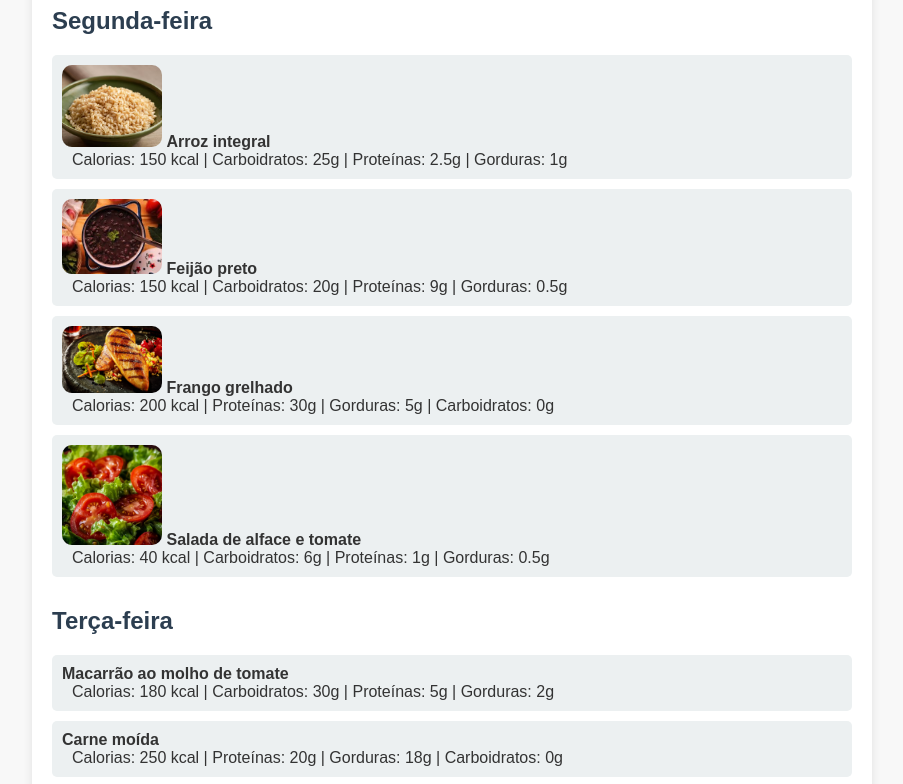
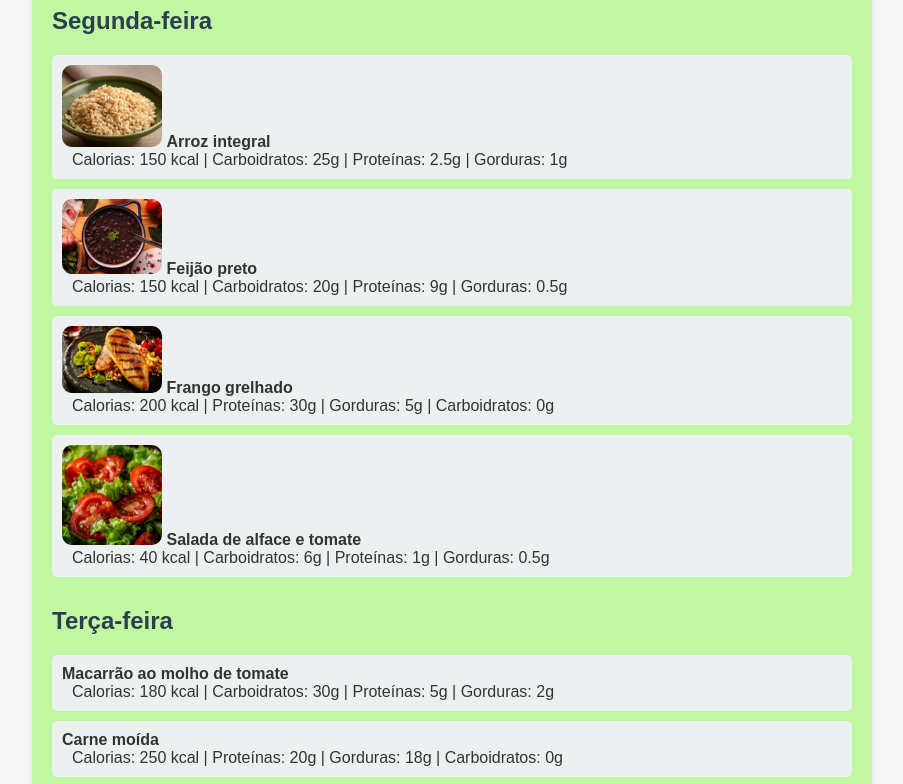
Before and after one commit to MarxWesley/devopsClass, a plain HTML site: page index.html in a window 1280 px wide. Shown: the part 113-897 px from the top of the page, without its empty margins (188-1091 px from the left). Drawn offline with Linux system fonts and the light colour scheme.

Commit message:
style: changing color of the body menu

```diff
--- a/styles.css
+++ b/styles.css
@@ -8,7 +8,7 @@ h1, h2 {
     color: #2c3e50;
 }
 .cardapio-semana {
-    background-color: #fff;
+    background-color: #c1f7a3;
     padding: 20px;
     border-radius: 8px;
     max-width: 800px;
```
